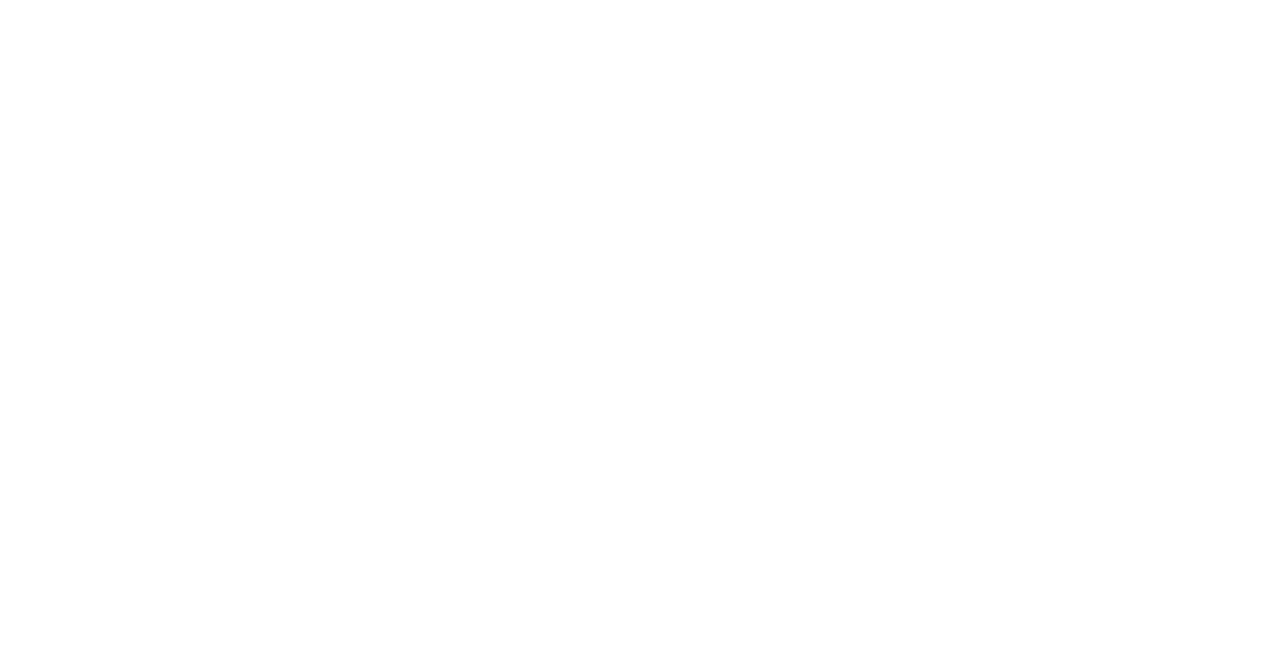
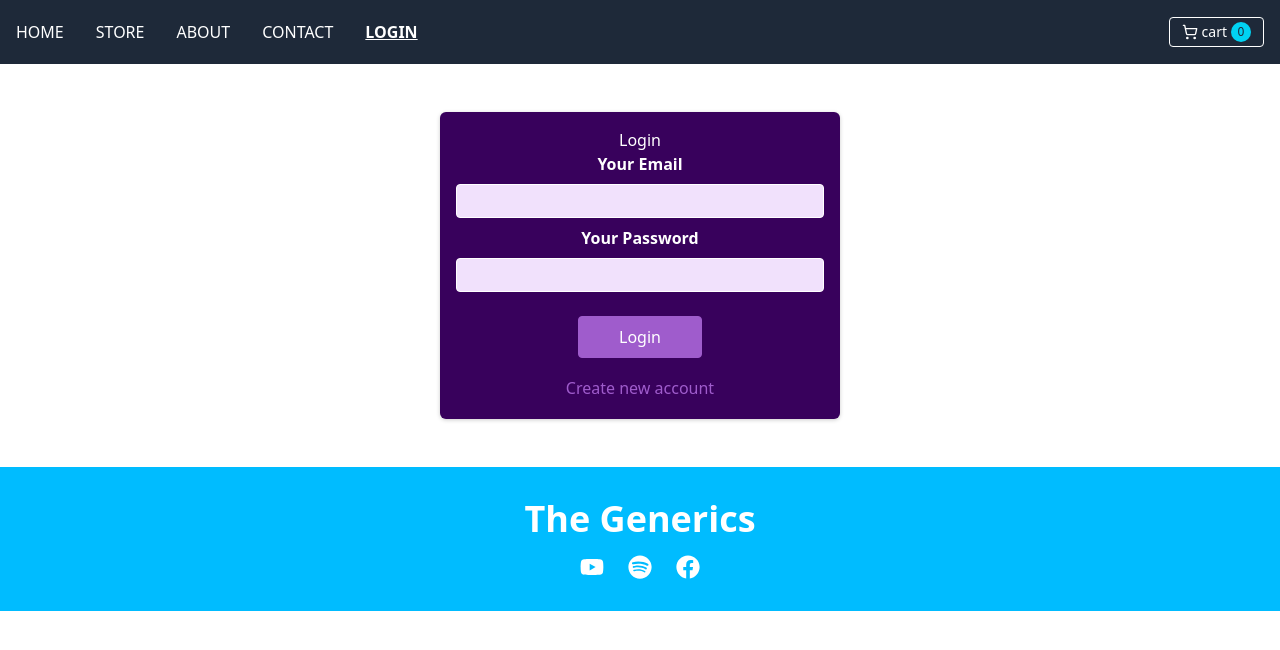
Before and after one commit to ashutoshsahu007/Ecommerce, a React (Vite) app: page /login in a window 1280 px wide. Before the commit this address had no page. Shown: the top 650 px of the page. Built offline with nearby package versions, Linux system fonts and the light colour scheme.

Commit message:
auth implemented

```diff
--- a/src/App.jsx
+++ b/src/App.jsx
@@ -5,6 +5,7 @@
 import Store from "./pages/Store";
 import About from "./pages/About";
 import ContactUs from "./pages/ContactUs";
+import Login from "./pages/Login";
 
 const App = () => {
   return (
@@ -14,6 +15,7 @@
         <Route path="/home" element={<Home />} />
         <Route path="/about" element={<About />} />
         <Route path="/contact" element={<ContactUs />} />
+        <Route path="/login" element={<Login />} />
       </Routes>
     </BrowserRouter>
   );
--- /dev/null
+++ b/src/components/Auth/AuthForm.jsx
@@ -0,0 +1,103 @@
+import { useState, useRef } from "react";
+import classes from "./AuthForm.module.css";
+import { useContext } from "react";
+import AuthContext from "../../store/auth-context";
+import { useNavigate } from "react-router-dom";
+
+const AuthForm = () => {
+  const [isLogin, setIsLogin] = useState(true);
+  const [isLoading, setIsLoading] = useState(false);
+  const emailInputRef = useRef();
+  const passwordInputRef = useRef();
+  const navigate = useNavigate();
+
+  const authCtx = useContext(AuthContext);
+
+  const switchAuthModeHandler = () => {
+    setIsLogin((prevState) => !prevState);
+  };
+
+  const handleFormSubmit = (e) => {
+    e.preventDefault();
+    const enterdEmail = emailInputRef.current.value;
+    const enteredPassword = passwordInputRef.current.value;
+
+    // optional add validation
+    setIsLoading(true);
+    let url = "";
+
+    if (isLogin) {
+      url =
+        "https://identitytoolkit.googleapis.com/v1/accounts:signInWithPassword?key=AIzaSyDl6Cd3Y9uuqajZk1rr7W_vEKXcoUSGpmQ";
+    } else {
+      url =
+        "https://identitytoolkit.googleapis.com/v1/accounts:signUp?key=AIzaSyDl6Cd3Y9uuqajZk1rr7W_vEKXcoUSGpmQ";
+    }
+    fetch(url, {
+      method: "POST",
+      body: JSON.stringify({
+        email: enterdEmail,
+        password: enteredPassword,
+        returnSecureToken: true,
+      }),
+      headers: {
+        "Content-Type": "application/json",
+      },
+    })
+      .then((res) => {
+        setIsLoading(false);
+        return res.json().then((data) => {
+          if (!res.ok) {
+            throw new Error(data.error.message);
+          }
+          return data;
+        });
+      })
+      .then((data) => {
+        authCtx.login(data.idToken);
+        navigate("/");
+      })
+      .catch((error) => {
+        alert(error.message || "Authentication Failed !!");
+      });
+  };
+
+  return (
+    <section className={classes.auth}>
+      <h1>{isLogin ? "Login" : "Sign Up"}</h1>
+      <form onSubmit={handleFormSubmit}>
+        <div className={classes.control}>
+          <label htmlFor="email">Your Email</label>
+          <input type="email" id="email" required ref={emailInputRef} />
+        </div>
+        <div className={classes.control}>
+          <label htmlFor="password">Your Password</label>
+          <input
+            type="password"
+            id="password"
+            required
+            ref={passwordInputRef}
+          />
+        </div>
+
+        <div className={classes.actions}>
+          {!isLoading && (
+            <button type="submit">
+              {isLogin ? "Login" : "Create Account"}
+            </button>
+          )}
+          {isLoading && <p>Sending Request.....</p>}
+          <button
+            type="button"
+            className={classes.toggle}
+            onClick={switchAuthModeHandler}
+          >
+            {isLogin ? "Create new account" : "Login with existing account"}
+          </button>
+        </div>
+      </form>
+    </section>
+  );
+};
+
+export default AuthForm;
--- /dev/null
+++ b/src/components/Auth/AuthForm.module.css
@@ -0,0 +1,73 @@
+.auth {
+  margin: 3rem auto;
+  width: 95%;
+  max-width: 25rem;
+  border-radius: 6px;
+  background-color: #38015c;
+  box-shadow: 0 1px 4px rgba(0, 0, 0, 0.2);
+  padding: 1rem;
+  text-align: center;
+  color: white;
+}
+
+.auth h1 {
+  text-align: center;
+  color: white;
+}
+
+.control {
+  margin-bottom: 0.5rem;
+}
+
+.control label {
+  display: block;
+  color: white;
+  font-weight: bold;
+  margin-bottom: 0.5rem;
+}
+
+.control input {
+  font: inherit;
+  background-color: #f1e1fc;
+  color: #38015c;
+  border-radius: 4px;
+  border: 1px solid white;
+  width: 100%;
+  text-align: left;
+  padding: 0.25rem;
+}
+
+.actions {
+  margin-top: 1.5rem;
+  display: flex;
+  flex-direction: column;
+  align-items: center;
+}
+
+.actions button {
+  cursor: pointer;
+  font: inherit;
+  color: white;
+  background-color: #9f5ccc;
+  border: 1px solid #9f5ccc;
+  border-radius: 4px;
+  padding: 0.5rem 2.5rem;
+}
+
+.actions button:hover {
+  background-color: #873abb;
+  border-color: #873abb;
+}
+
+.actions .toggle {
+  margin-top: 1rem;
+  background-color: transparent;
+  color: #9f5ccc;
+  border: none;
+  padding: 0.15rem 1.5rem;
+}
+
+.actions .toggle:hover {
+  background-color: transparent;
+  color: #ae82cc;
+}
--- a/src/layouts/Header.jsx
+++ b/src/layouts/Header.jsx
@@ -51,6 +51,17 @@
             >
               CONTACT
             </NavLink>
+
+            <NavLink
+              to="/login"
+              className={({ isActive }) =>
+                `hover:text-gray-300 transition-colors ${
+                  isActive ? "text-white font-bold underline" : ""
+                }`
+              }
+            >
+              LOGIN
+            </NavLink>
           </nav>
 
           <div className="flex items-center  space-x-2">
--- a/src/pages/ContactUs.jsx
+++ b/src/pages/ContactUs.jsx
@@ -61,11 +61,11 @@
   };
 
   return (
-    <div className="flex flex-col min-h-screen">
+    <div className="">
       <Header />
       <form
         onSubmit={handleSubmit}
-        className="max-w-md mx-auto p-6 bg-white rounded-lg shadow-md mt-10 mb-10 flex-grow"
+        className="max-w-md mx-auto p-6 bg-white rounded-lg shadow-md mt-10 mb-10 "
       >
         <h2 className="text-2xl font-semibold mb-6 text-center">User Form</h2>
 
--- /dev/null
+++ b/src/pages/Login.jsx
@@ -0,0 +1,13 @@
+import Footer from "../layouts/Footer";
+import Header from "../layouts/Header";
+import AuthForm from "../components/Auth/AuthForm";
+
+export default function Login() {
+  return (
+    <>
+      <Header />
+      <AuthForm />
+      <Footer />
+    </>
+  );
+}
--- /dev/null
+++ b/src/store/auth-context.jsx
@@ -0,0 +1,41 @@
+import { createContext, useState } from "react";
+
+const AuthContext = createContext({
+  token: "",
+  isLoggedIn: false,
+  login: (token) => {},
+  logout: () => {},
+});
+export default AuthContext;
+
+export const AuthContextProvider = (props) => {
+  const initialToken = localStorage.getItem("token");
+  const [token, setToken] = useState(initialToken);
+
+  const userIsLoggedIn = !!token;
+
+  const loginHandler = (token) => {
+    setToken(token);
+    localStorage.setItem("token", token);
+  };
+
+  const logoutHandler = () => {
+    setToken(null);
+    localStorage.removeItem("token");
+  };
+
+  const contextValue = {
+    token: token,
+    isLoggedIn: userIsLoggedIn,
+    login: loginHandler,
+    logout: logoutHandler,
+  };
+
+  console.log(contextValue.isLoggedIn, "isloggedddddddddIn");
+
+  return (
+    <AuthContext.Provider value={contextValue}>
+      {props.children}
+    </AuthContext.Provider>
+  );
+};
```
